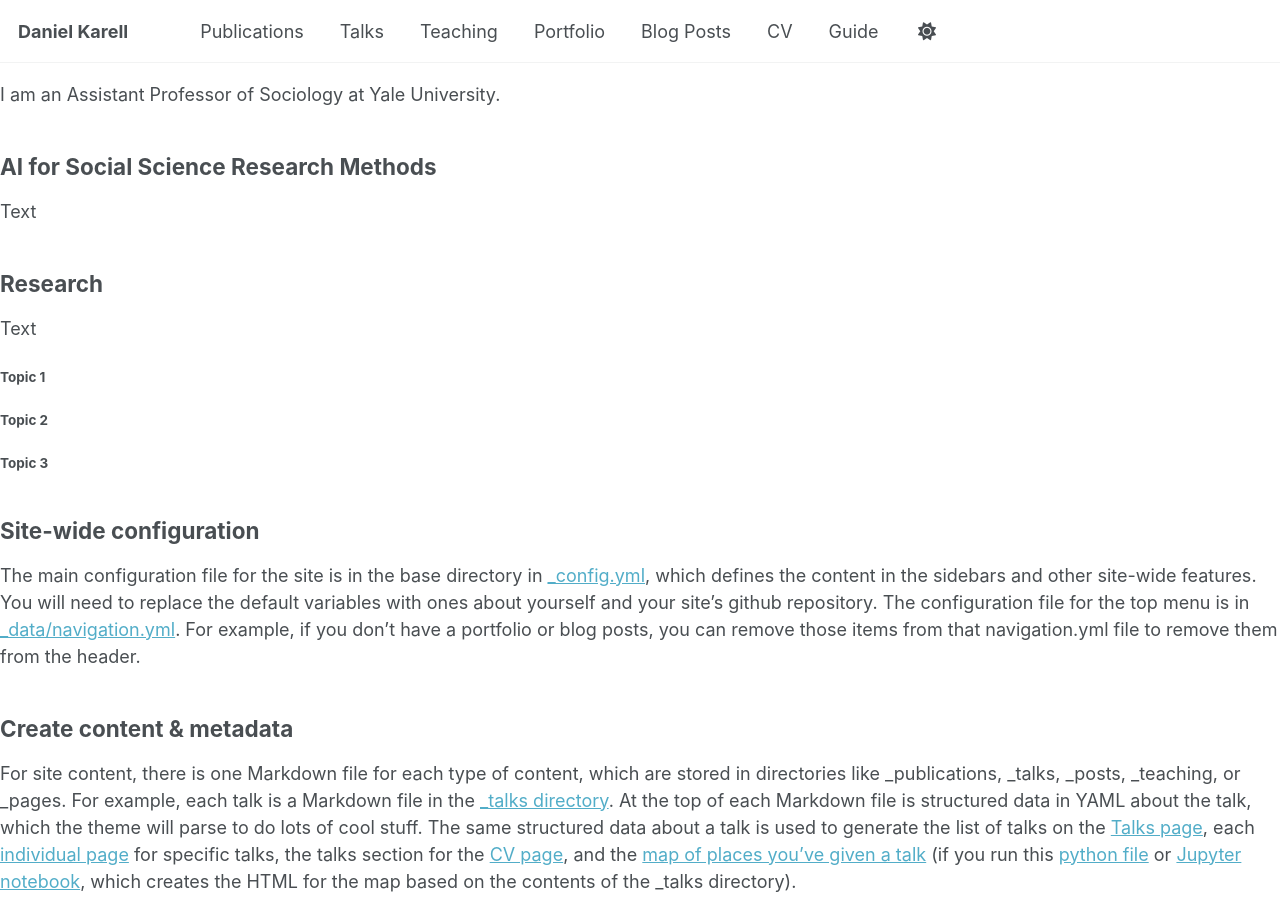
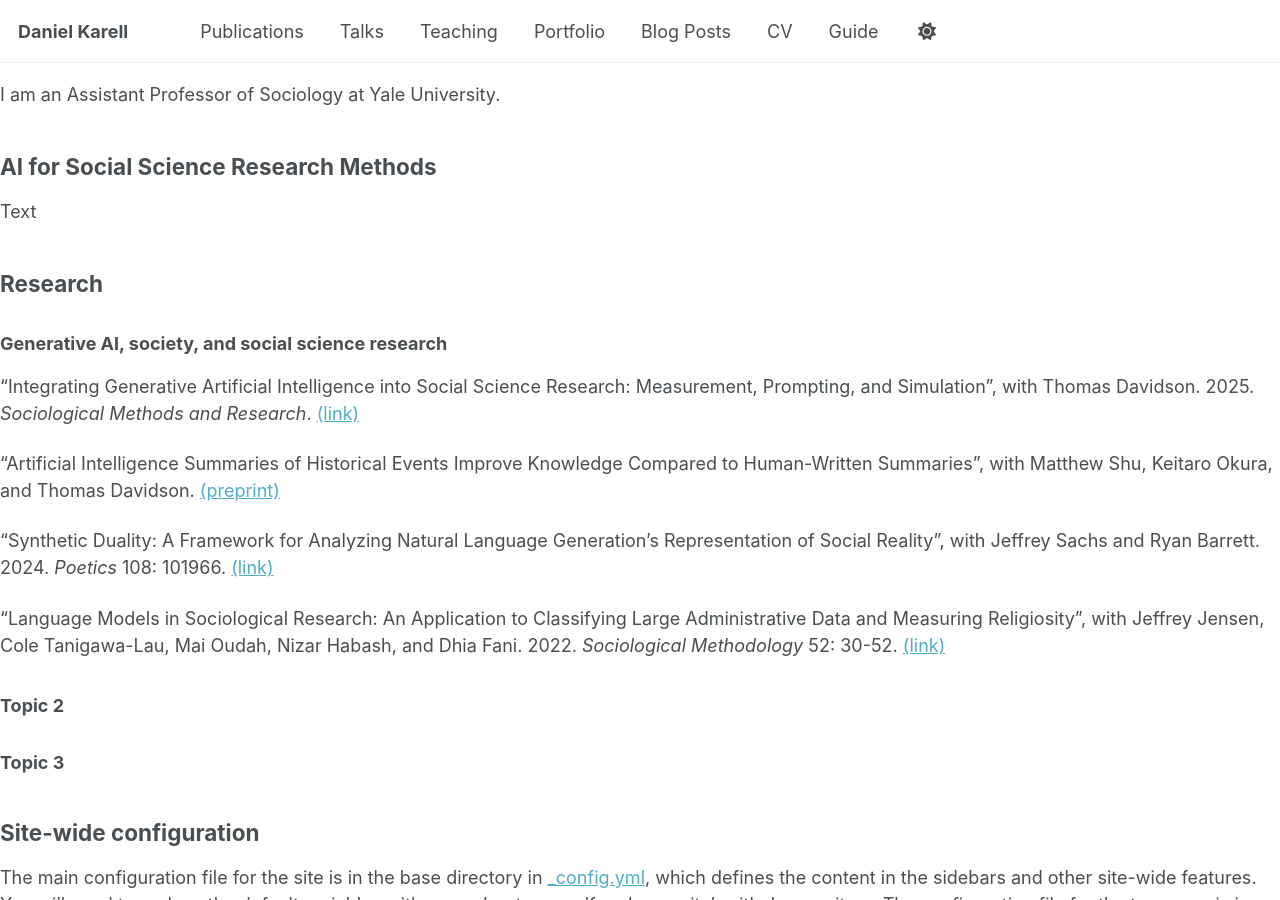
Before and after one commit to dkarell/dkarell.github.io, a Jekyll site: the page built from _pages/about.md, in a window 1280 px wide and 900 px high. Built offline with Jekyll 4.4.1, drawn with Linux system fonts in a browser that asks for light colours; our own code applies the rules of GitHub Pages for plain Markdown files; a script that is not in the unit is left out.

Commit message:
Update about.md

```diff
--- a/_pages/about.md
+++ b/_pages/about.md
@@ -15,13 +15,21 @@ Text
 
 ## Research
 
-Text
+### Generative AI, society, and social science research
 
-#### Topic 1
+“Integrating Generative Artificial Intelligence into Social Science Research: Measurement, Prompting, and Simulation”, with Thomas Davidson. 2025. *Sociological Methods and Research*. [(link)](https://journals.sagepub.com/doi/10.1177/00491241251339184)
 
-#### Topic 2
+“Artificial Intelligence Summaries of Historical Events Improve Knowledge Compared to Human-Written Summaries”, with Matthew Shu, Keitaro Okura, and Thomas Davidson. [(preprint)](https://osf.io/preprints/socarxiv/3gsqw)
 
-#### Topic 3
+“Synthetic Duality: A Framework for Analyzing Natural Language Generation's Representation of Social Reality”, with Jeffrey Sachs and Ryan Barrett. 2024. *Poetics* 108: 101966. [(link)](https://www.sciencedirect.com/science/article/pii/S0304422X24001049?via%3Dihub)
+
+“Language Models in Sociological Research: An Application to Classifying Large Administrative Data and Measuring Religiosity”, with Jeffrey Jensen, Cole Tanigawa-Lau, Mai Oudah, Nizar Habash, and Dhia Fani. 2022. *Sociological Methodology* 52: 30-52. [(link)](https://doi.org/10.1177/00811750211053370)
+
+
+
+### Topic 2
+
+### Topic 3
 
 Site-wide configuration
 ----------
```
